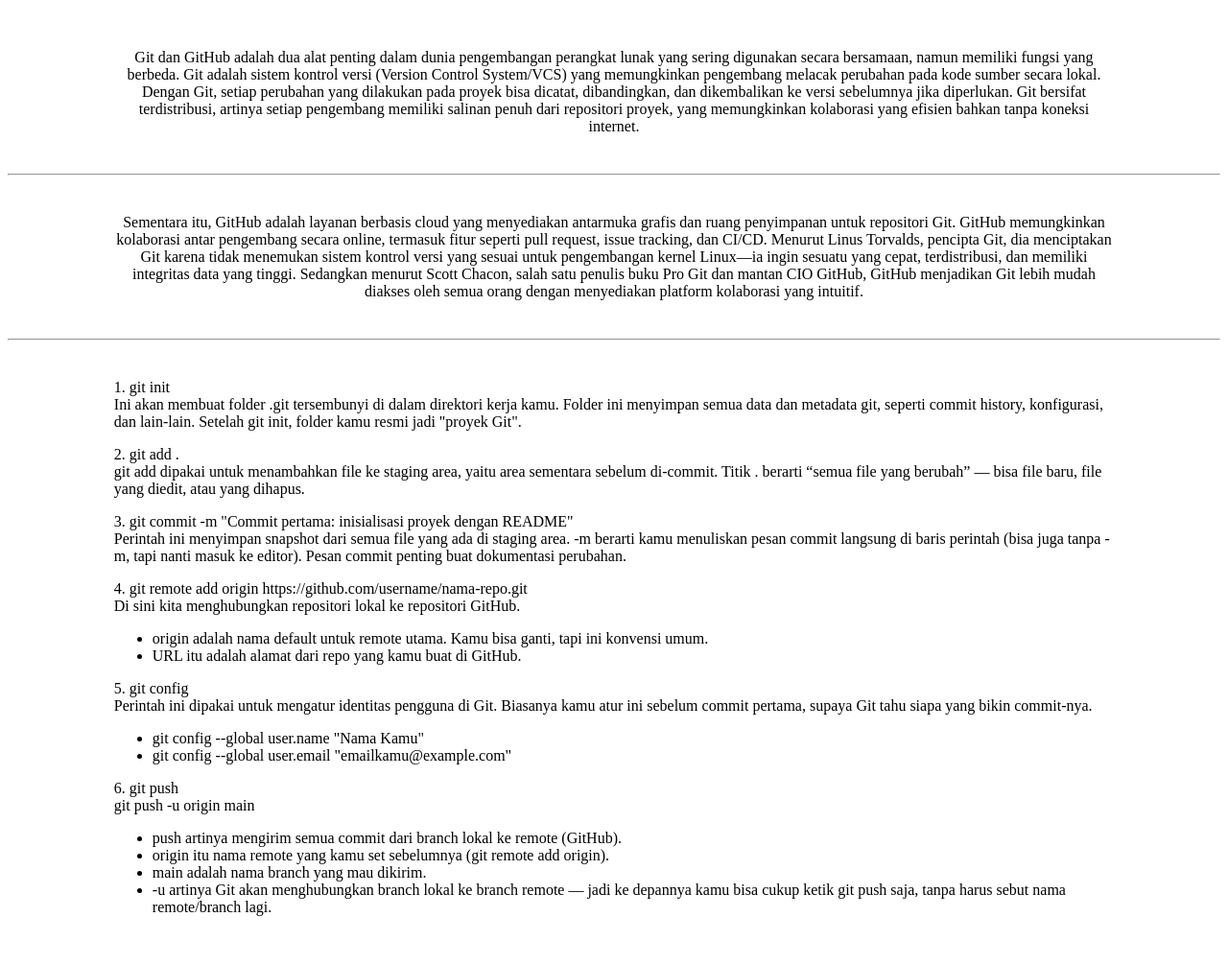
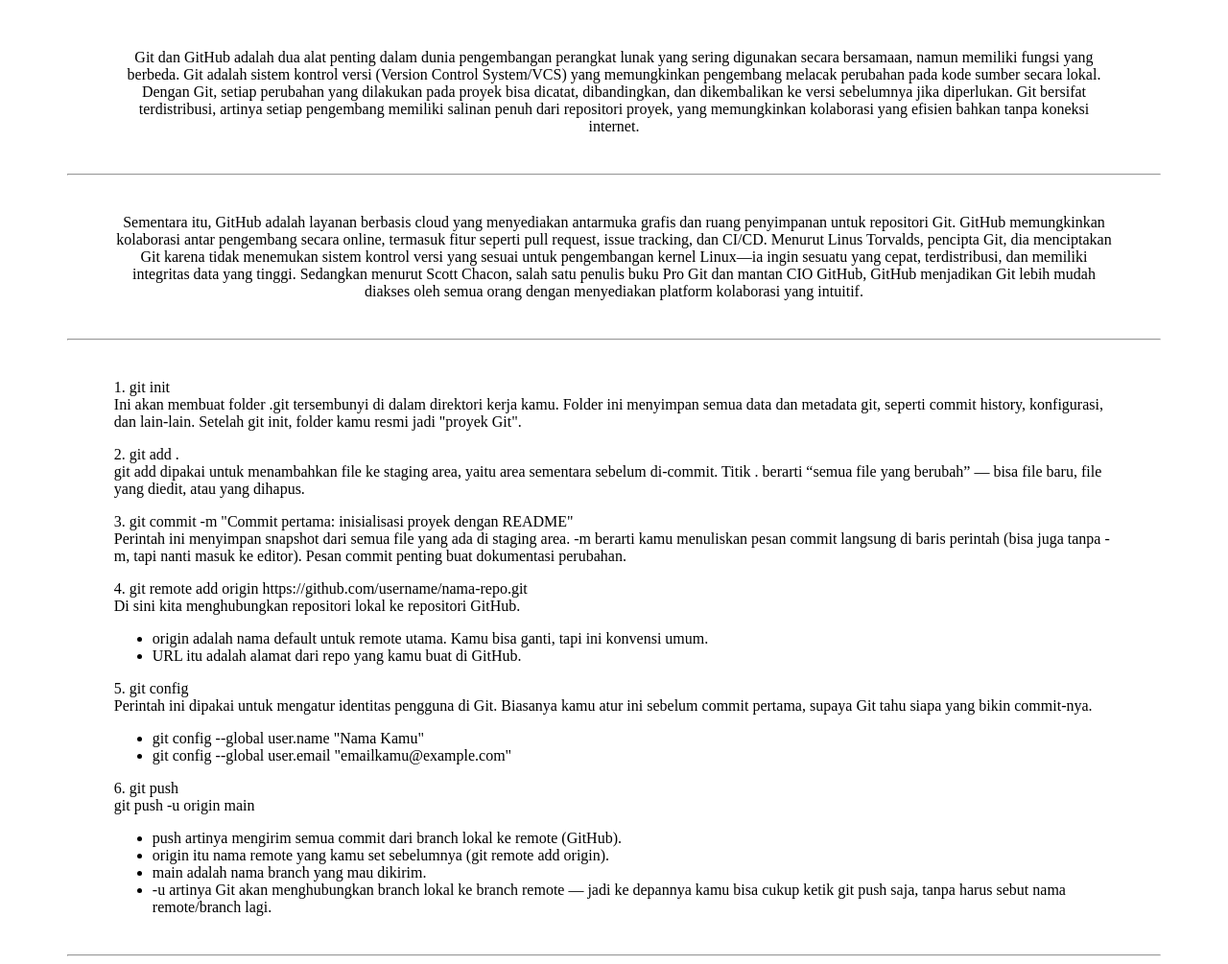
Before and after one commit to icanxPrograming/praktikumPWD.github.io, a plain HTML site: page index.html in a window 1280 px wide. Shown: the part 67-1072 px from the top of the page at 96% size. Drawn offline with Linux system fonts and the light colour scheme.

Commit message:
HTML & CSS modifier

```diff
--- a/index.html
+++ b/index.html
@@ -96,5 +96,6 @@
         </p>
       </div>
     </section>
+    <hr>
   </body>
 </html>
--- a/styles.css
+++ b/styles.css
@@ -10,3 +10,6 @@ section {
 .bag2 {
   text-align: center;
 }
+hr {
+  width: 90%;
+}
```
